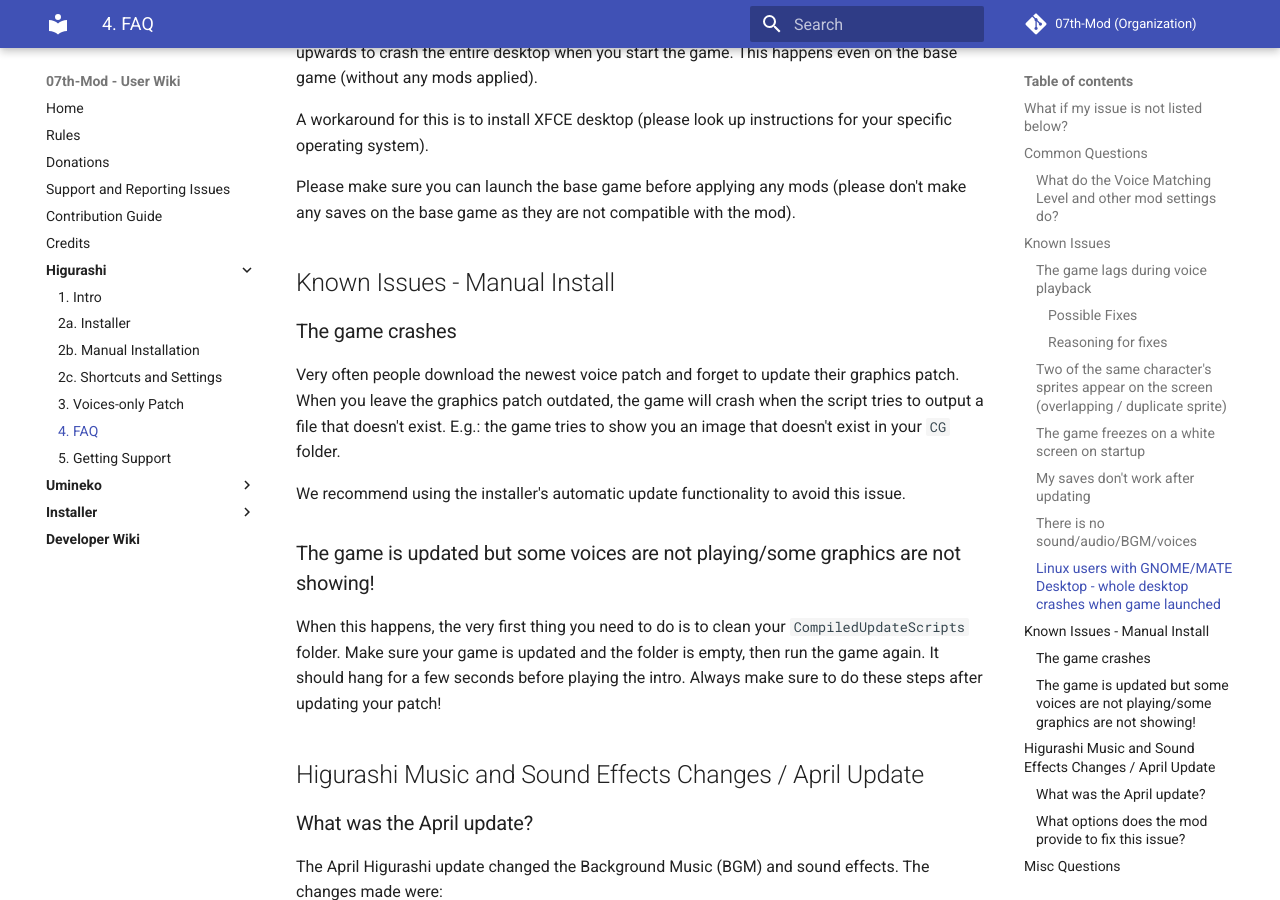
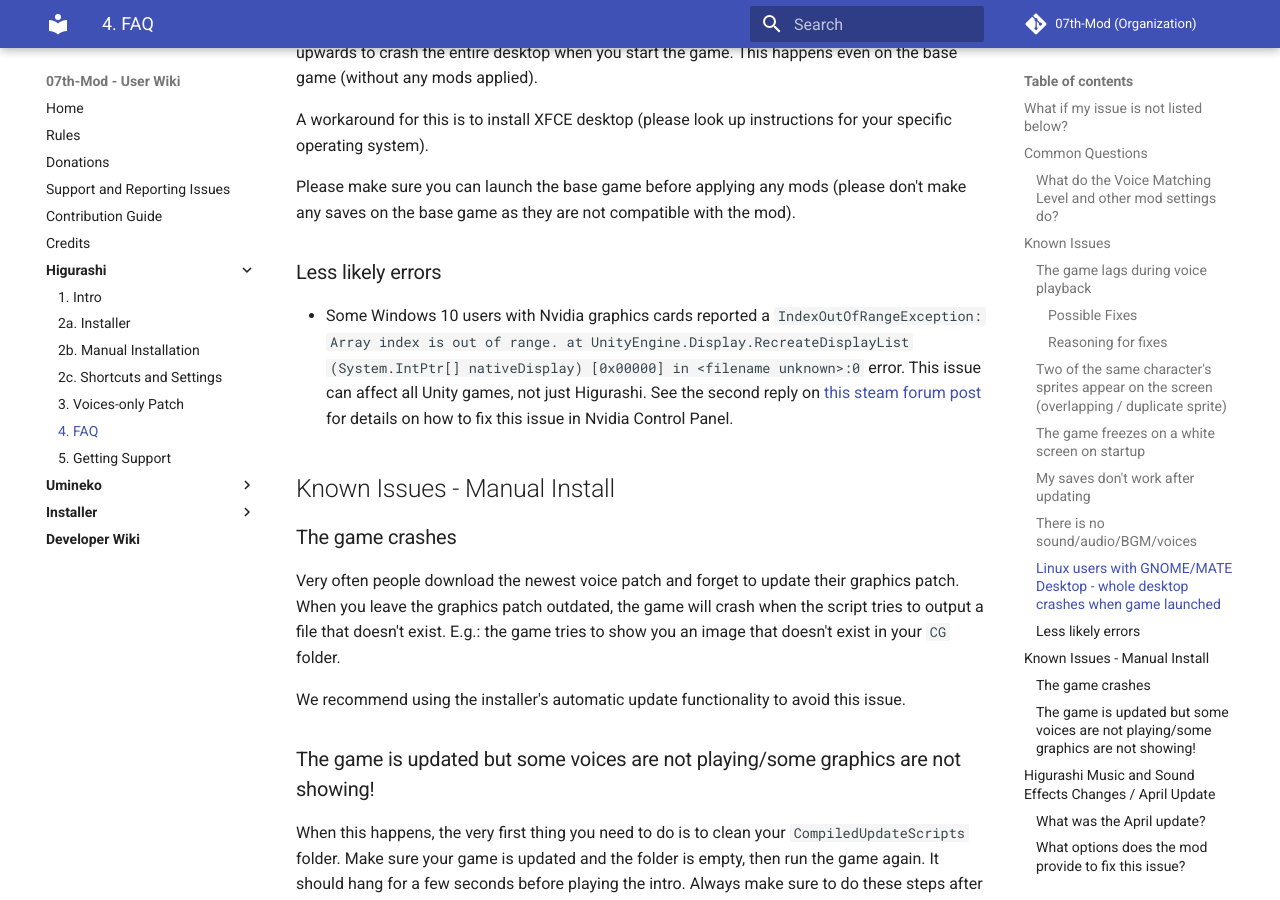
Before and after one commit to 07th-mod/wiki, an MkDocs documentation site: the page built from docs/Higurashi/FAQ.md, in a window 1280 px wide and 900 px high, scrolled down 2161 px. Built offline with MkDocs 1.6.1 and Material for MkDocs 9.7.7, drawn with Linux system fonts in a browser that asks for light colours.

Commit message:
Add FAQ about Nvidia + Unity + Windows 10 "No Display" issue

```diff
--- a/docs/Higurashi/FAQ.md
+++ b/docs/Higurashi/FAQ.md
@@ -68,6 +68,11 @@
 
 Please make sure you can launch the base game before applying any mods (please don't make any saves on the base game as they are not compatible with the mod).
 
+### Less likely errors
+
+- Some Windows 10 users with Nvidia graphics cards reported a `IndexOutOfRangeException: Array index is out of range.
+at UnityEngine.Display.RecreateDisplayList (System.IntPtr[] nativeDisplay) [0x00000] in <filename unknown>:0` error. This issue can affect all Unity games, not just Higurashi. See the second reply on [this steam forum post](https://steamcommunity.com/discussions/forum/1/1480982971174752598/) for details on how to fix this issue in Nvidia Control Panel.
+
 ## Known Issues - Manual Install
 
 ### The game crashes
```
